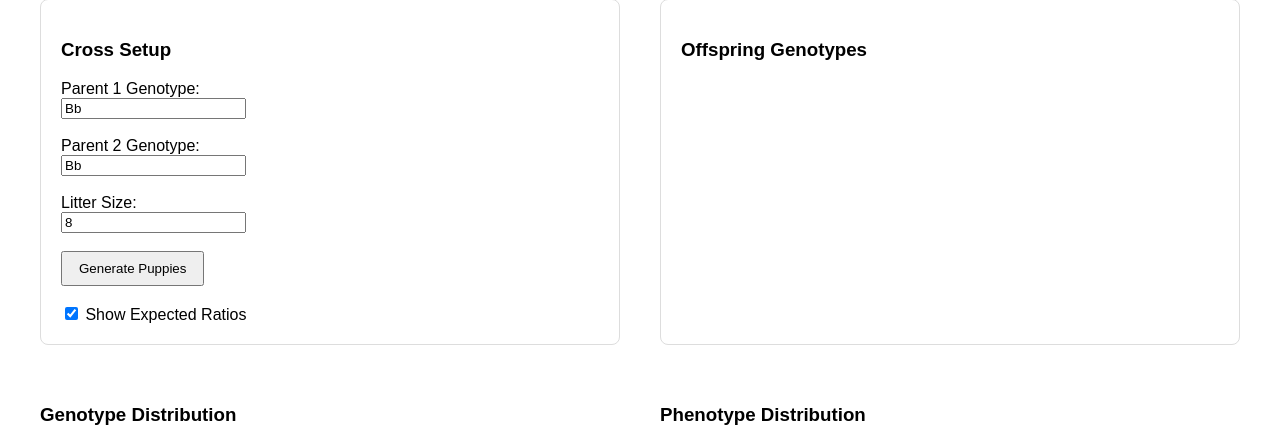
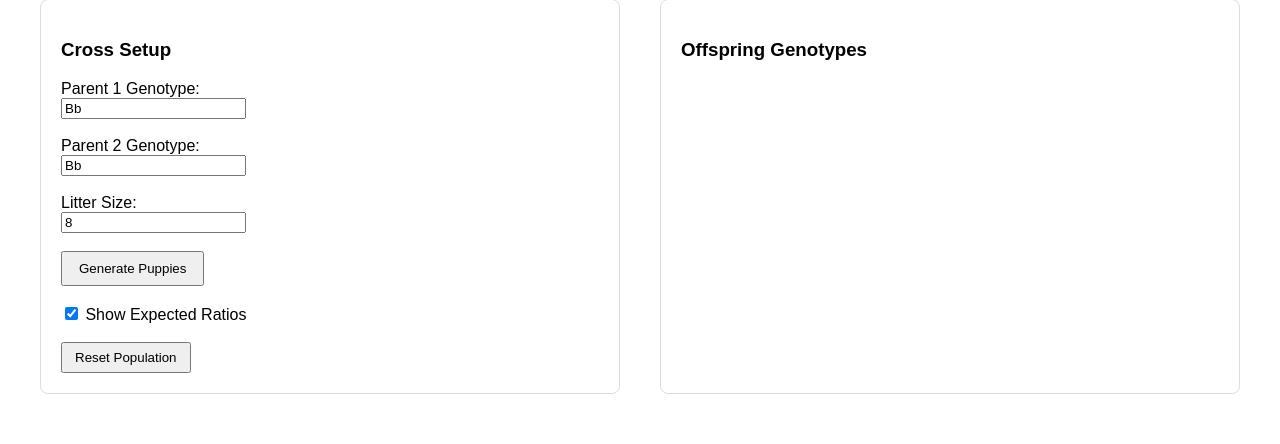
Before and after one commit to mward629/nightingale-genetics-lab, a Flask app: page /sandbox in a window 1280 px wide. Shown: the part 148-592 px from the top of the page. Run offline with Flask 3, Linux system fonts and the light colour scheme.

Commit message:
Update sandbox.html

```diff
--- a/templates/sandbox.html
+++ b/templates/sandbox.html
@@ -32,6 +32,11 @@
     <input type="checkbox" id="toggleExpected" checked>
     Show Expected Ratios
 </label>
+
+        <br><br>
+<button onclick="resetPopulation()" style="padding:6px 12px;">
+    Reset Population
+</button>
     </div>
 
     <div style="flex:1; padding:20px; border:1px solid #ddd; border-radius:8px;">
```
